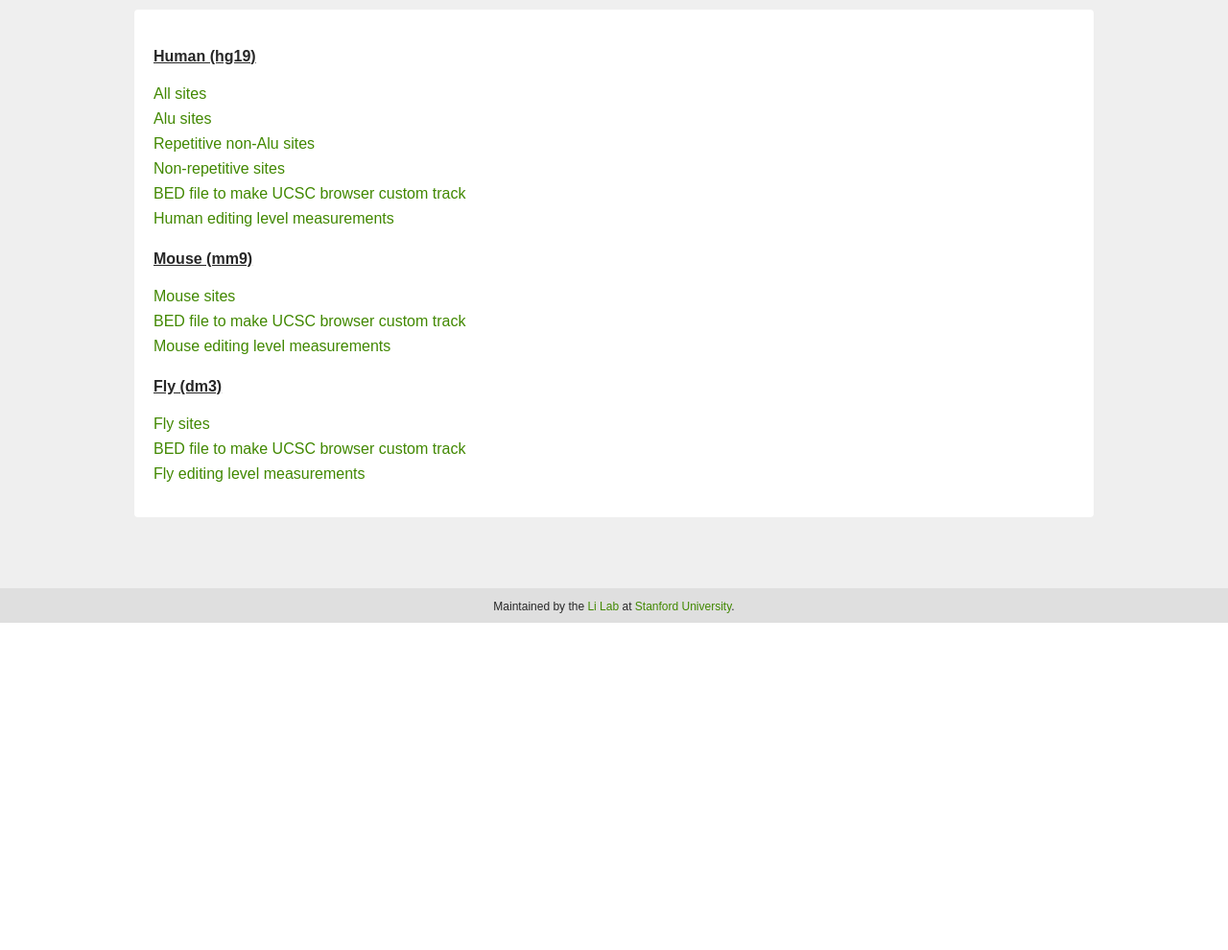
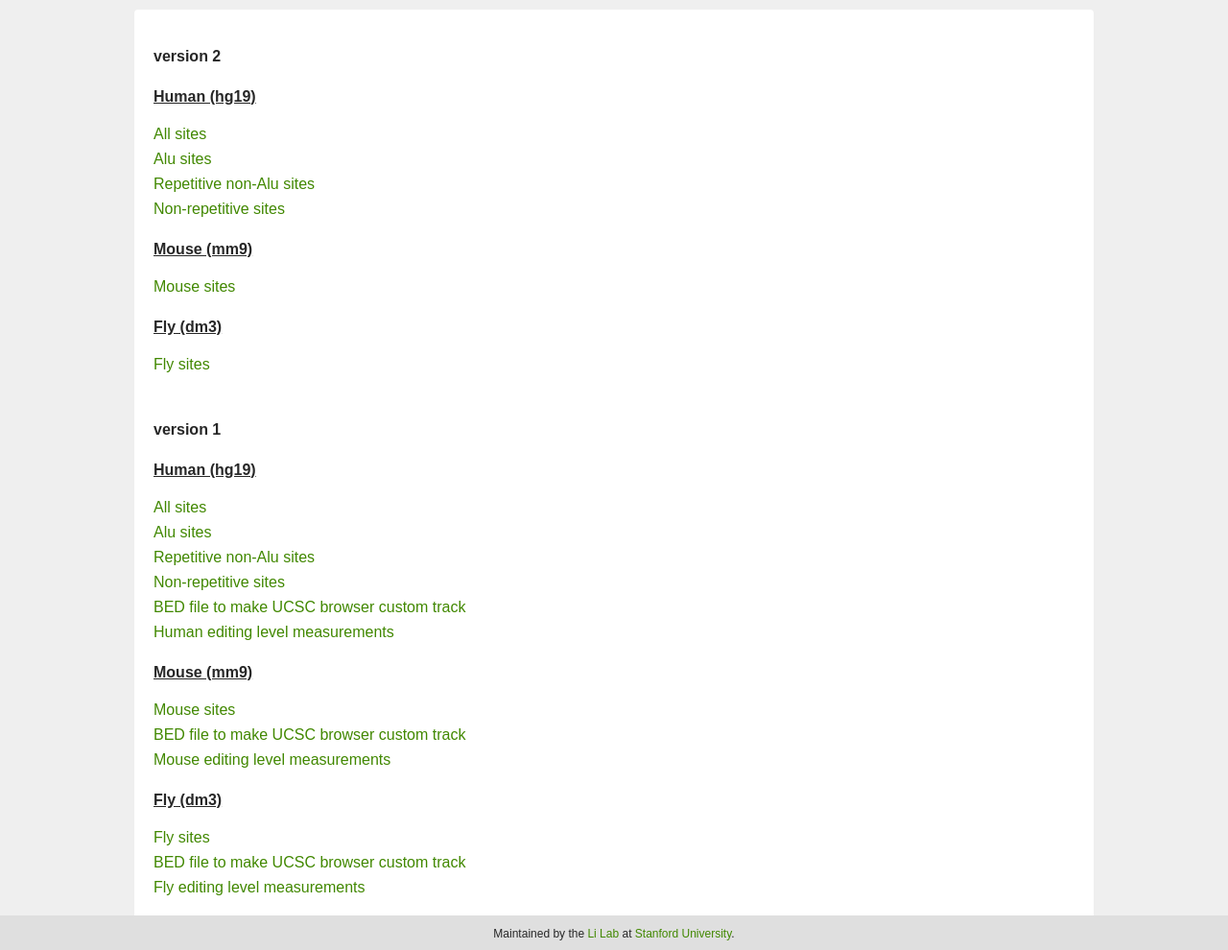
Before and after one commit to triciatricia/editome, a Django app: page /download/ in a window 1280 px wide. Shown: the part 151-1141 px from the top of the page at 96% size. Before the commit the page ends 800 px from the top, so only its background shows below. Run offline with Django 3.2, Linux system fonts and the light colour scheme.

Commit message:
updated download page for V2

```diff
--- a/templates/download.html
+++ b/templates/download.html
@@ -3,6 +3,17 @@
 {% block pgtitle %}Download{% endblock %}
 
 {% block content %}
+<p><strong>version 2</strong></p>
+<p><span style="text-decoration: underline;"><strong>Human (hg19)</strong></span></p>
+<a href="http://www.stanford.edu/~gokulr/database/Human_AG_all_hg19_v2.txt">All sites</a><br>
+<a href="http://www.stanford.edu/~gokulr/database/Human_AG_Alu_hg19_v2.txt">Alu sites</a><br>
+<a href="http://www.stanford.edu/~gokulr/database/Human_AG_RepetitiveNonAlu_hg19_v2.txt">Repetitive non-Alu sites</a><br>
+<a href="http://www.stanford.edu/~gokulr/database/Human_AG_NonRepetitive_hg19_v2.txt">Non-repetitive sites</a><br>
+<p><span style="text-decoration: underline;"><strong>Mouse (mm9)</strong></span></p>
+<a href="http://www.stanford.edu/~gokulr/database/Mouse_AG_all_mm9_v2.txt">Mouse sites</a><br>
+<p><span style="text-decoration: underline;"><strong>Fly (dm3)</strong></span></p>
+<a href="http://www.stanford.edu/~gokulr/database/Fly_AG_all_dm3_v2.txt">Fly sites</a><br><br>
+<p><strong>version 1</strong></p>
 <p><span style="text-decoration: underline;"><strong>Human (hg19)</strong></span></p>
 <a href="http://www.stanford.edu/~gokulr/database/Human_AG_all_hg19.txt">All sites</a><br>
 <a href="http://www.stanford.edu/~gokulr/database/Human_AG_Alu_hg19.txt">Alu sites</a><br>
```
